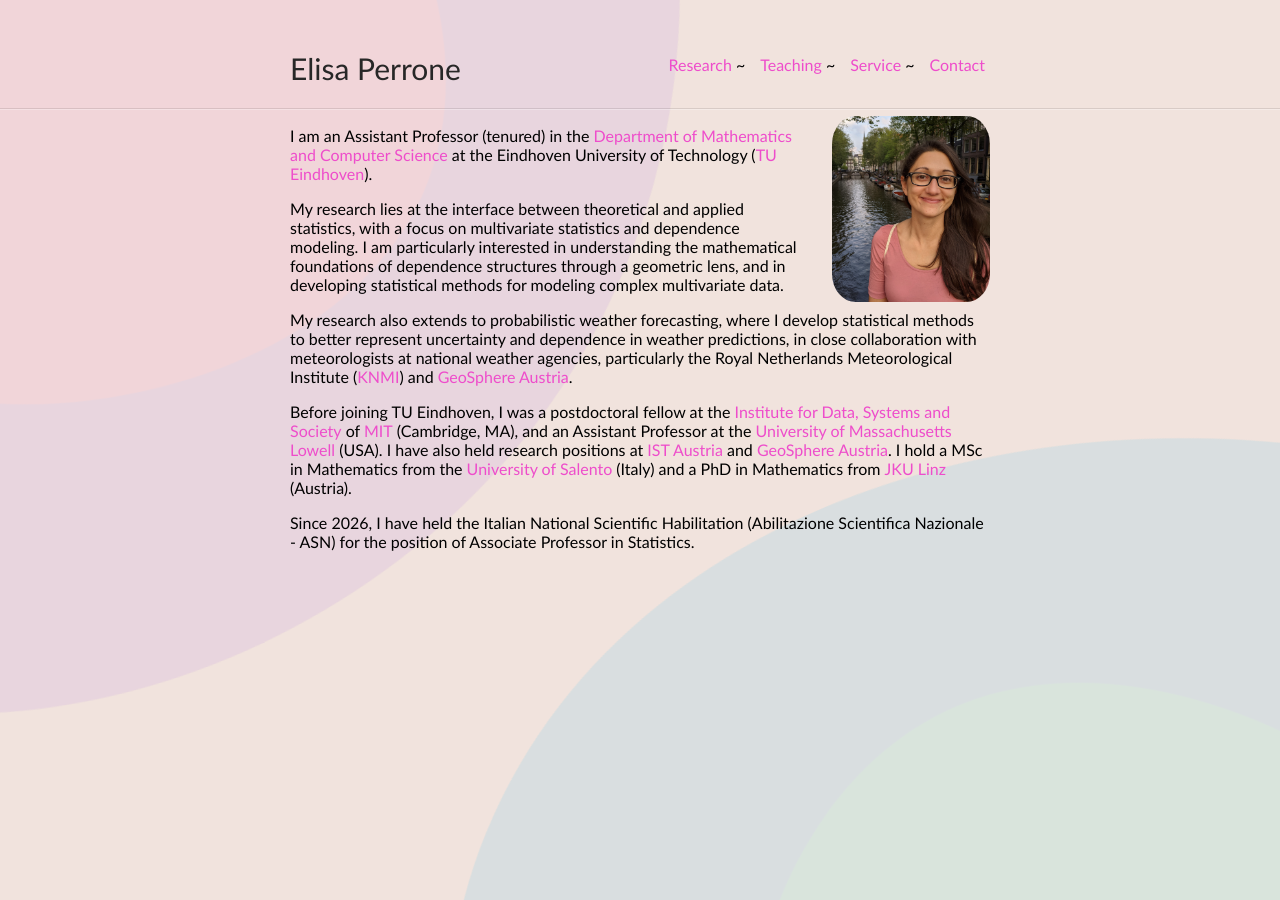
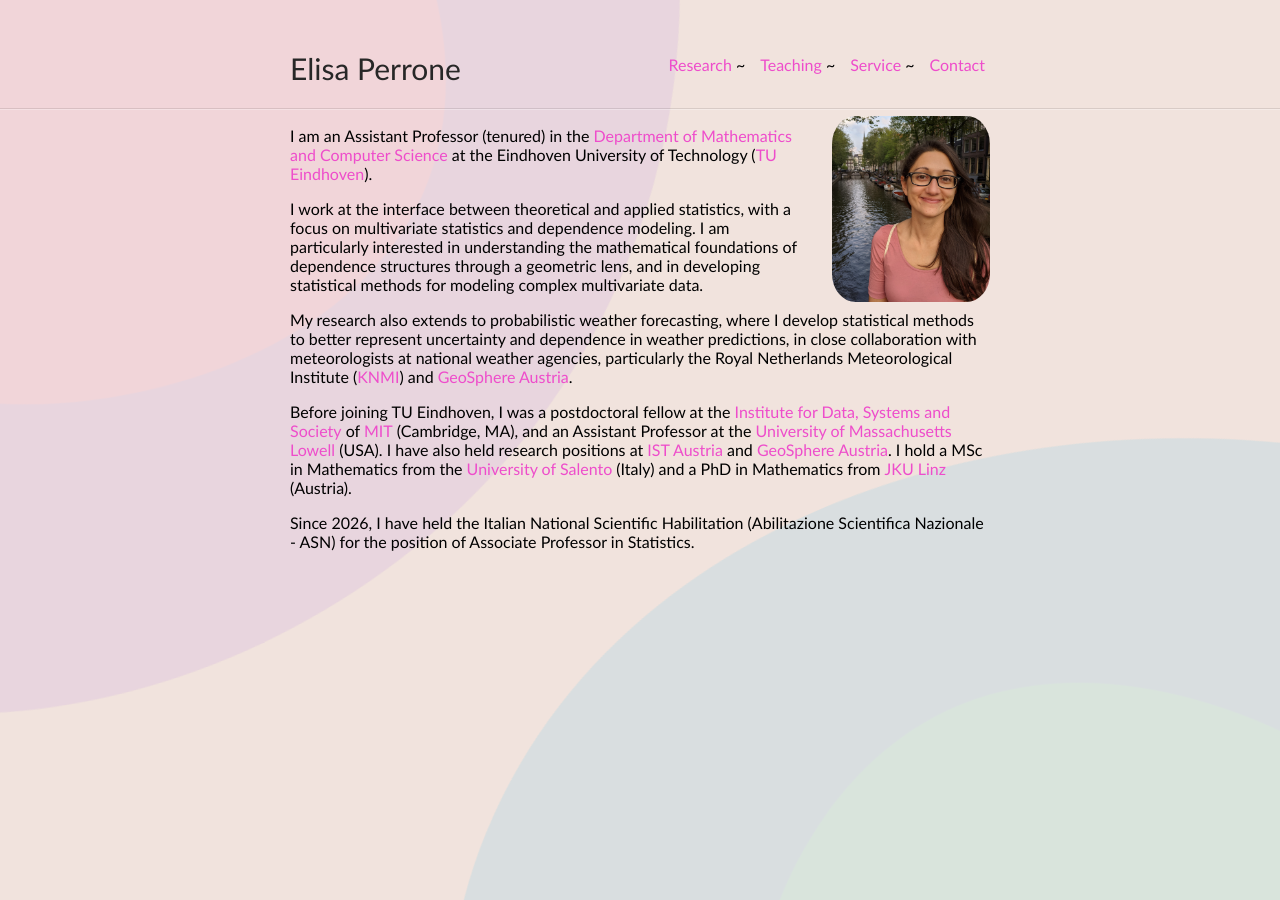
Before and after one commit to elisaperrone/elisaperrone.github.io, a Jekyll site: the page built from index.md, in a window 1280 px wide. Built offline with Jekyll 4.4.1, drawn with Linux system fonts in a browser that asks for light colours.

Commit message:
minor changes to wording in homepage and research

```diff
--- a/index.md
+++ b/index.md
@@ -7,7 +7,7 @@ layout: default
 I am an Assistant Professor (tenured) in the [Department of Mathematics and Computer Science](https://www.tue.nl/en/our-university/departments/mathematics-and-computer-science) at the Eindhoven University of Technology ([TU Eindhoven](https://www.tue.nl)).
 <br>
 
-My research lies at the interface between theoretical and applied statistics, with a focus on multivariate statistics and dependence modeling. I am particularly interested in understanding the mathematical foundations of dependence structures through a geometric lens, and in developing statistical methods for modeling complex multivariate data.
+I work at the interface between theoretical and applied statistics, with a focus on multivariate statistics and dependence modeling. I am particularly interested in understanding the mathematical foundations of dependence structures through a geometric lens, and in developing statistical methods for modeling complex multivariate data.
 <br>
 
 My research also extends to probabilistic weather forecasting, where I develop statistical methods to better represent uncertainty and dependence in weather predictions, in close collaboration with meteorologists at national weather agencies, particularly the Royal Netherlands Meteorological Institute ([KNMI](https://www.knmi.nl/home)) and [GeoSphere Austria](https://www.geosphere.at/en).
```
